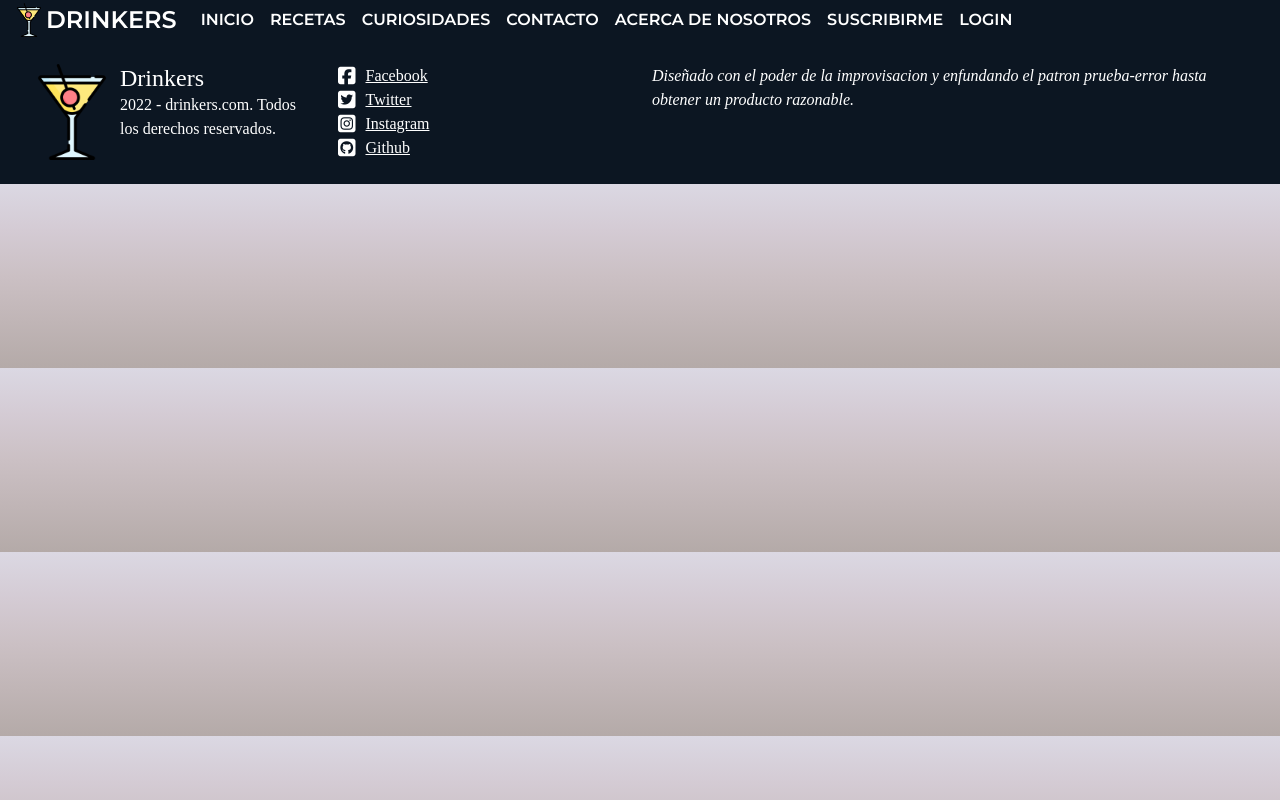
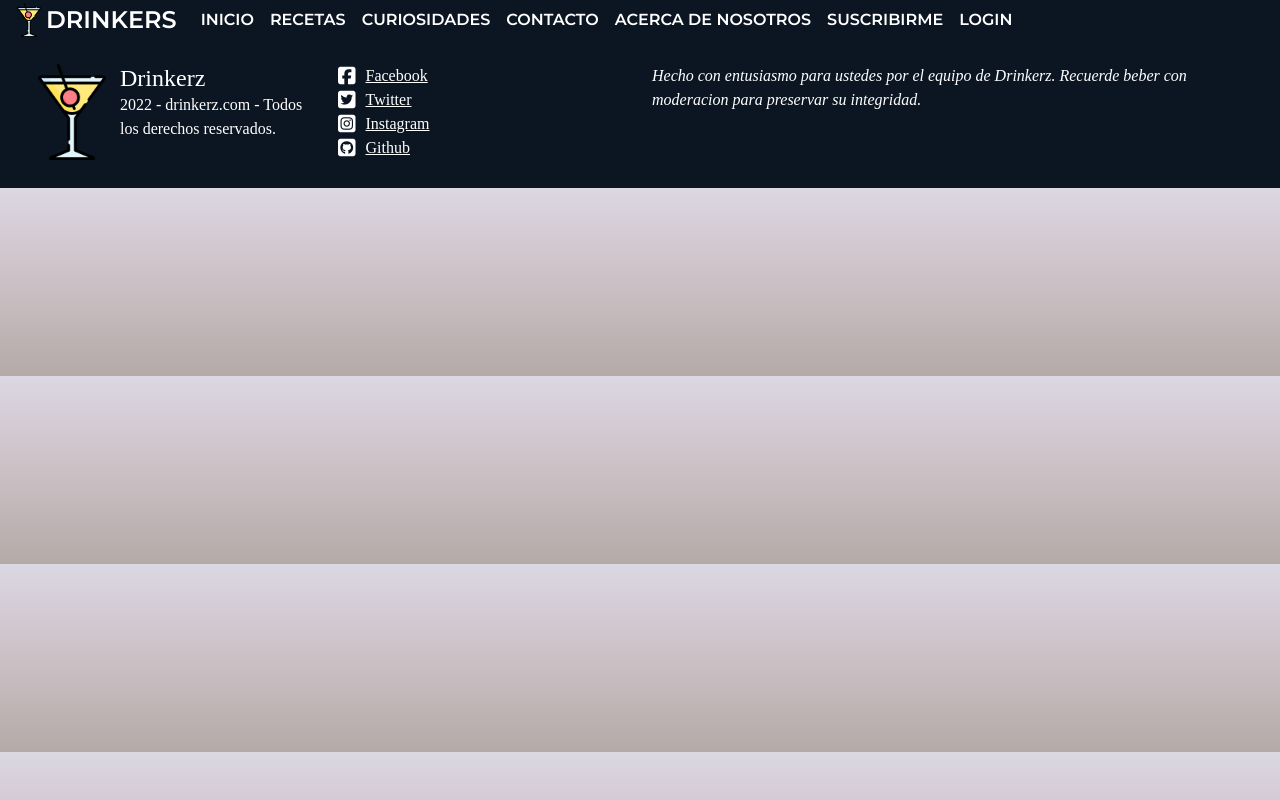
Before and after one commit to JRSalica/drinkerz, a plain HTML site: page pages/404error.html in a window 1280 px wide. Drawn offline with nearby package versions, Linux system fonts and the light colour scheme; a web font is replaced by a local one.

Commit message:
Footer update

```diff
--- a/pages/404error.html
+++ b/pages/404error.html
@@ -53,16 +53,16 @@
 
         </main>
         <footer class="footer-section">
-            <div class="container-fluid p-4 footer-wrapper ">
+            <div class="container-fluid p-4 pb-1 footer-wrapper ">
                 <div class="row">
-                    <div class="col-12 col-sm-12 col-md-6 col-lg-3 d-flex flex-row text-white footer-logo">
+                    <div class="col-12 col-sm-12 col-md-6 col-lg-3 mb-4 mb-sm-4 d-flex flex-row text-white footer-logo">
                         <img class="logo-img" src="/assets/images/logo-1.png" alt="">
                         <div>
-                            <h2 class="align-self-start fs-4 brand-name">Drinkers</h2>
-                            <p class="fs-6">2022 - drinkers.com. Todos los derechos reservados.</p>
+                            <h2 class="align-self-start fs-4 brand-name">Drinkerz</h2>
+                            <p class="fs-6">2022 - drinkerz.com - Todos los derechos reservados.</p>
                         </div>
                     </div>
-                    <div class="col-12 col-sm-12 col-md-6 col-lg-3 d-flex flex-column text-white footer-social">
+                    <div class="col-12 col-sm-12 col-md-6 col-lg-3 mb-4 mb-sm-4 d-flex flex-column text-white footer-social">
                         <a href="" class="text-reset">
                             <i class="fab fa-facebook-square fa-lg social-logo"></i>Facebook
                         </a>
@@ -77,14 +77,16 @@
                         </a>
                     </div>
                     <div class="col-12 col-sm-12 col-md col-lg-6 footer-description">
-                        <p class="text-white fst-italic">Diseñado con el poder de la improvisacion y enfundando el patron prueba-error hasta obtener un producto razonable.</p>
+                        <p class="text-white fst-italic">Hecho con entusiasmo para ustedes por el equipo de Drinkerz.
+                        Recuerde beber con moderacion para preservar su integridad.
+                        </p>
                     </div>
                 </div>
             </div>
         </footer>
+        <script src="https://cdn.jsdelivr.net/npm/bootstrap@5.0.2/dist/js/bootstrap.bundle.min.js"
+            integrity="sha384-MrcW6ZMFYlzcLA8Nl+NtUVF0sA7MsXsP1UyJoMp4YLEuNSfAP+JcXn/tWtIaxVXM"
+            crossorigin="anonymous"></script>
+        <script src="https://kit.fontawesome.com/42749da707.js" crossorigin="anonymous"></script>
     </body>
-    <script src="https://cdn.jsdelivr.net/npm/bootstrap@5.0.2/dist/js/bootstrap.bundle.min.js"
-        integrity="sha384-MrcW6ZMFYlzcLA8Nl+NtUVF0sA7MsXsP1UyJoMp4YLEuNSfAP+JcXn/tWtIaxVXM"
-        crossorigin="anonymous"></script>
-    <script src="https://kit.fontawesome.com/42749da707.js" crossorigin="anonymous"></script>
 </html>
```
Also changed, not shown: pages/about.html (+8 -6 lines), pages/contact.html (+8 -6 lines), pages/login.html (+12 -10 lines), pages/recipe-gallery.html (+8 -6 lines).
